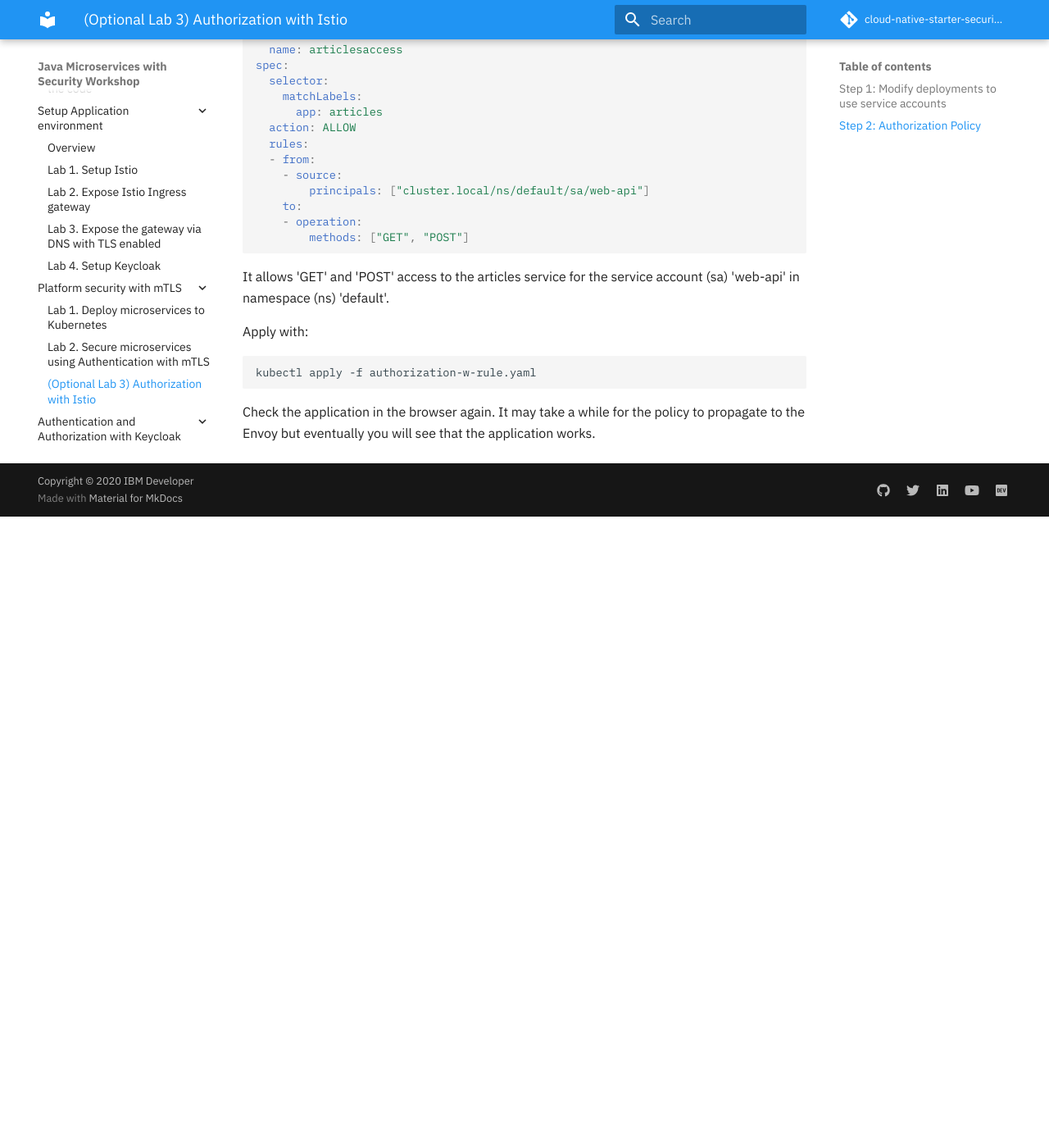
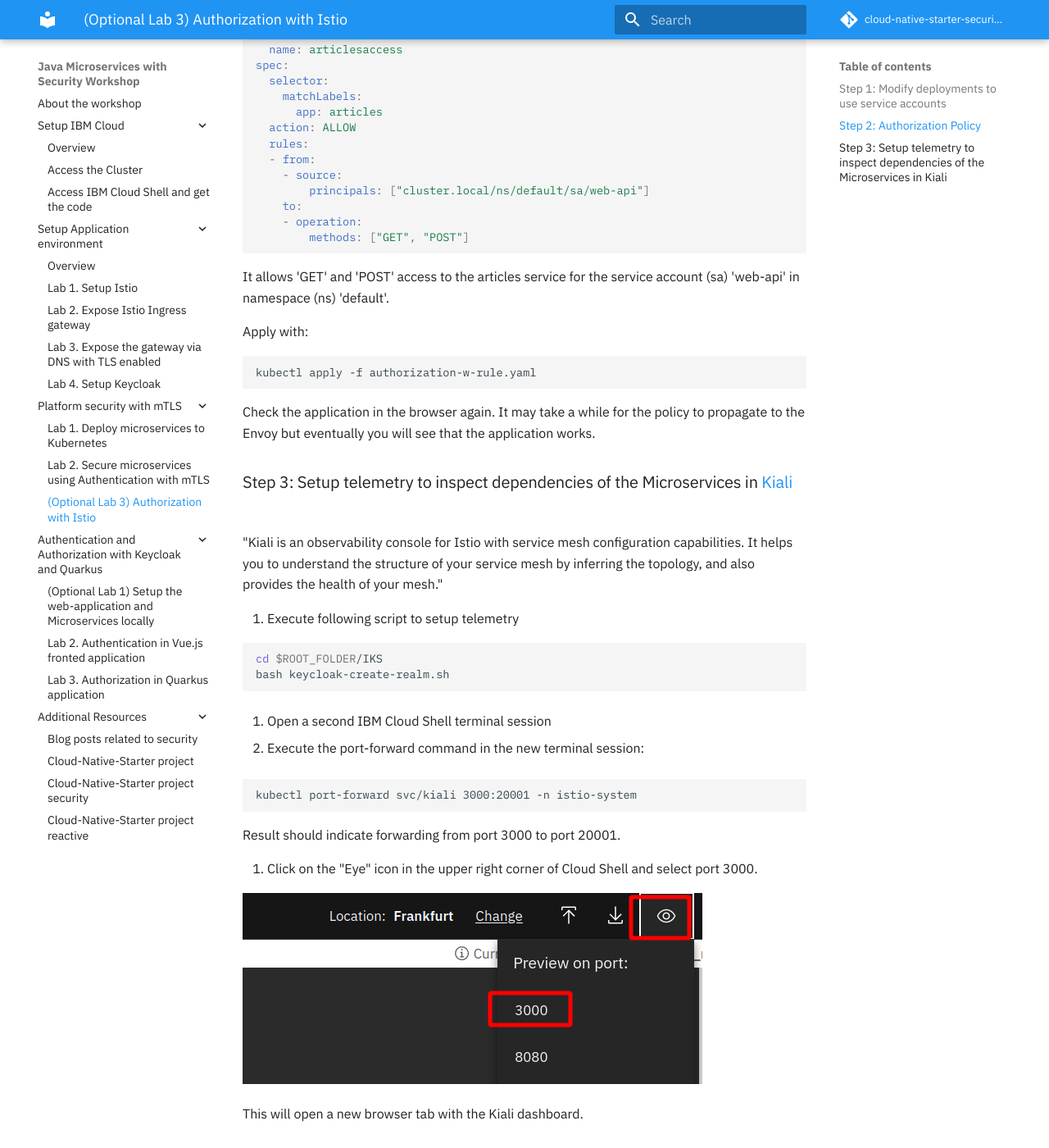
Before and after one commit to IBM/cloud-native-starter-security-workshop, an MkDocs documentation site: the page built from workshop/p-sec-exercise-03/README.md, in a window 1280 px wide and 1400 px high, scrolled down 2365 px. Shown: the whole window at 82% size. Built offline with MkDocs 1.6.1 and Material for MkDocs 9.7.7, drawn with Linux system fonts in a browser that asks for light colours; comment, search, counter and statistics services are not loaded; before the commit the page ends 2995 px from its top, so only the background shows below that; some of the changed text lies outside the part shown.

Commit message:
1. update the SETUP_ISTIO_INGRESS_TLS.md for a better understanding of the copy and past action 2. update the optional lab security with ingress readme - replace "kc" with "kubectl" - add telemetry installation - add kiali to display the configuration

````diff
--- a/workshop/p-sec-exercise-03/README.md
+++ b/workshop/p-sec-exercise-03/README.md
@@ -61,8 +61,8 @@
 This will recreate the articles and web-api pods. Check with:
 
 ```sh
-kc get pod
-kc get pod articles-xxxxxxxxxx-yyyyy -o json | grep serviceAccount
+kubectl get pod
+kubectl get pod articles-xxxxxxxxxx-yyyyy -o json | grep serviceAccount
 ```
 
 Result:
@@ -137,3 +137,39 @@
 ```
 
 Check the application in the browser again. It may take a while for the policy to propagate to the Envoy but eventually you will see that the application works.
+
+
+### Step 3: Setup telemetry to inspect dependencies of the Microservices in [Kiali](https://kiali.io)
+
+"Kiali is an observability console for Istio with service mesh configuration capabilities. It helps you to understand the structure of your service mesh by inferring the topology, and also provides the health of your mesh."
+
+1. Execute following script to setup telemetry
+
+```sh
+cd $ROOT_FOLDER/IKS
+bash keycloak-create-realm.sh
+```
+
+2. Open a second IBM Cloud Shell terminal session
+
+3. Execute the port-forward command in the new terminal session:
+
+   ```
+   kubectl port-forward svc/kiali 3000:20001 -n istio-system
+   ```
+
+   Result should indicate forwarding from port 3000 to port 20001.
+
+4. Click on the "Eye" icon in the upper right corner of Cloud Shell and select port 3000.
+
+   ![port forward](../images/port-forward.png)
+
+   This will open a new browser tab with the Kiali dashboard.
+
+5. Log in with 'admin/admin'.
+
+6. Open the 'Graph' tab, in 'Namespaces' select all namespaces and in display ensure you have selected 'security'
+
+    ![kiali](../images/kiali.png)
+
+This graph shows the components of your microservices architecture. Explore the other tabs.
````
Also changed, not shown: other parts of workshop/p-sec-exercise-03/README.md (+2 -2 lines), workshop/app-env-exercise-01/SETUP_ISTIO_INGRESS_TLS.md (+2 -2 lines), workshop/images/kiali.png (added), workshop/images/port-forward.png (added).
